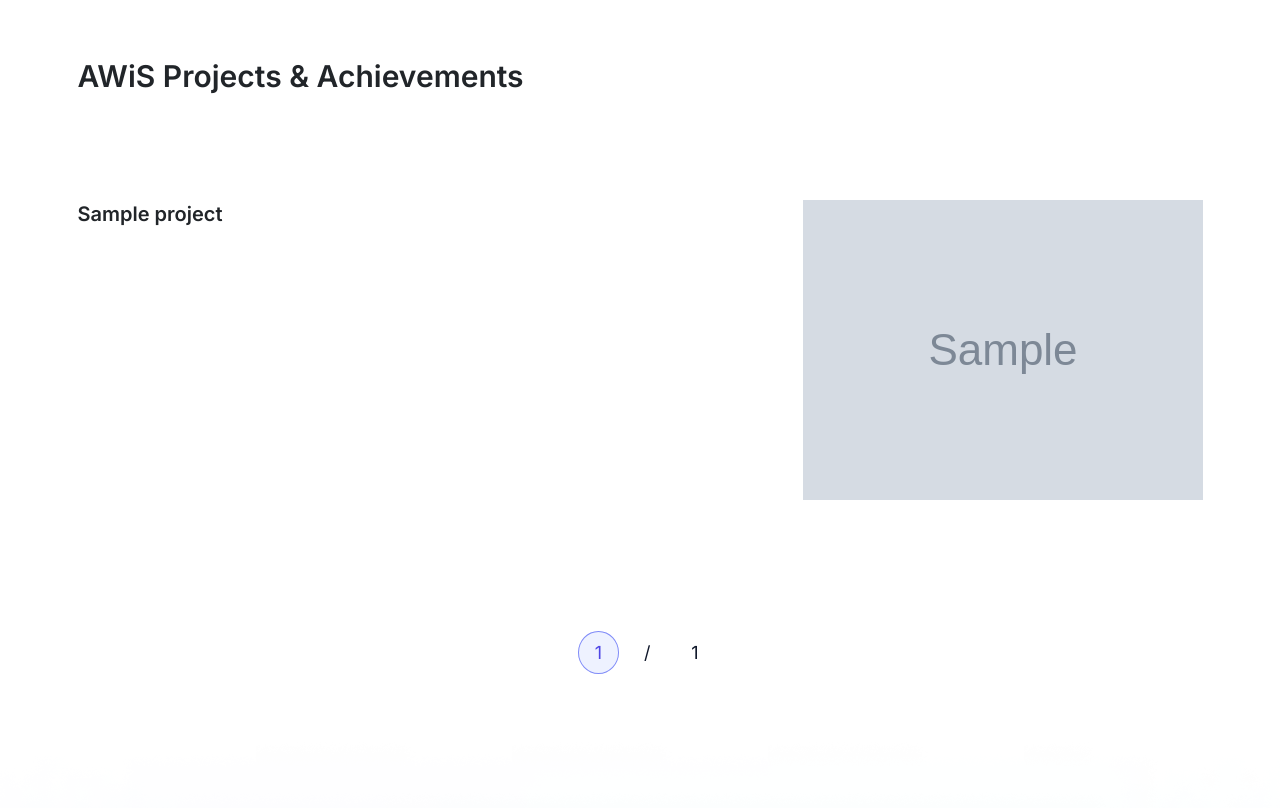
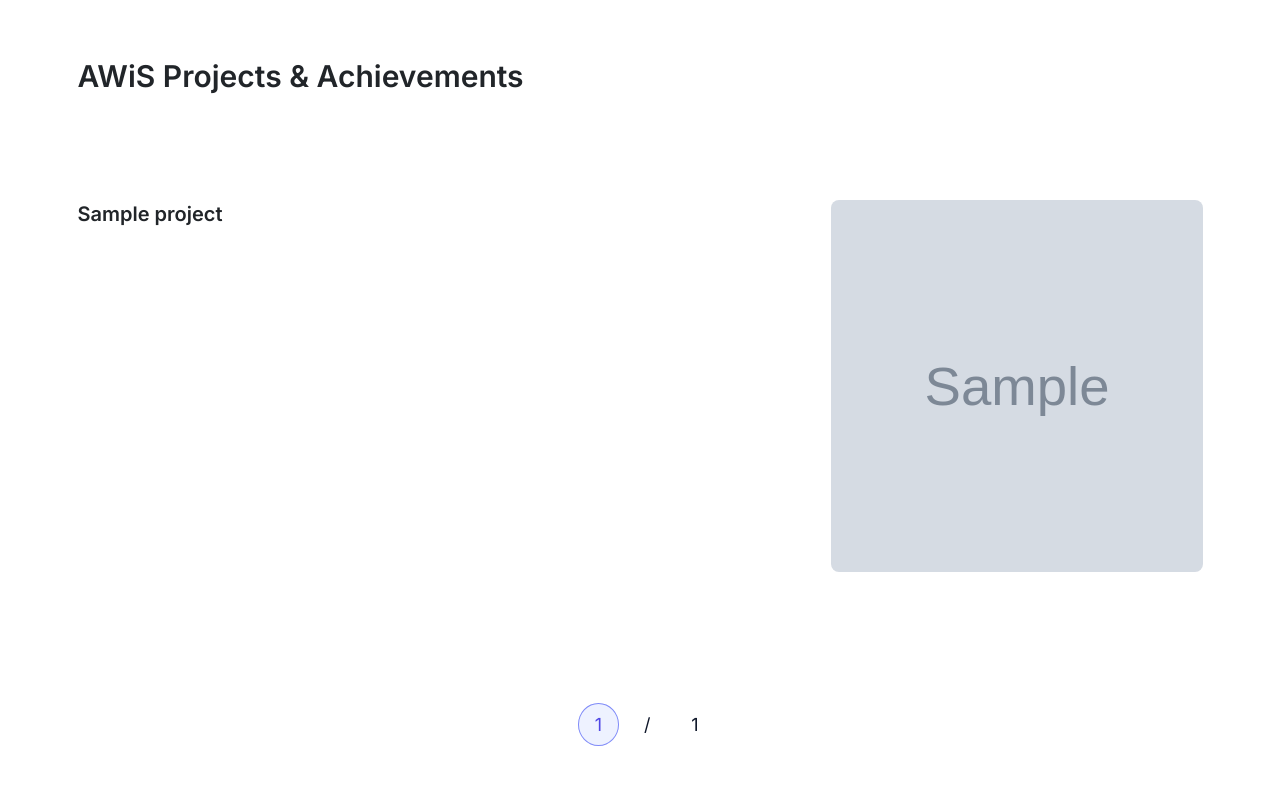
Before and after one commit to amurad77/awis, a Django app: page /projects/ in a window 1280 px wide. Shown: the part 214-1022 px from the top of the page. Run offline with Django 4.2, Linux system fonts and the light colour scheme; tables that the repository leaves empty hold one stand-in row (values such as "Sample post"); grey boxes marked "Sample" are stand-in pictures; some libraries are stand-ins or nearby versions.

Commit message:
updating projects page

```diff
--- a/projects/templates/projects.html
+++ b/projects/templates/projects.html
@@ -14,8 +14,8 @@
                     <p class="project-name">{{i.title}}</p>
                     <p>{{ i.description|safe }}</p>
                 </div>
-                <div class="col-6 text-end">
-                    <img src="{{ i.image.url }}" alt="AWiS October Forum">
+                <div class="col-6 text-end project-img">
+                    <div style="background-image: url('{{ i.image.url }}');"></div>
                 </div>
             </div>
             {% endfor %}
--- a/static/css/style.css
+++ b/static/css/style.css
@@ -524,6 +524,15 @@ footer .copyright {
     font-size: 1.8rem;
     line-height: 2.8rem;
 }
+#projects .project-img > div {
+    width: 372px;
+    height: 372px;
+    border-radius: 8px;
+    margin-left: auto;
+    background-size: cover;
+    background-position: center;
+    background-repeat: no-repeat;
+}
 
 .pagination {
     padding-top: 80px;
```
